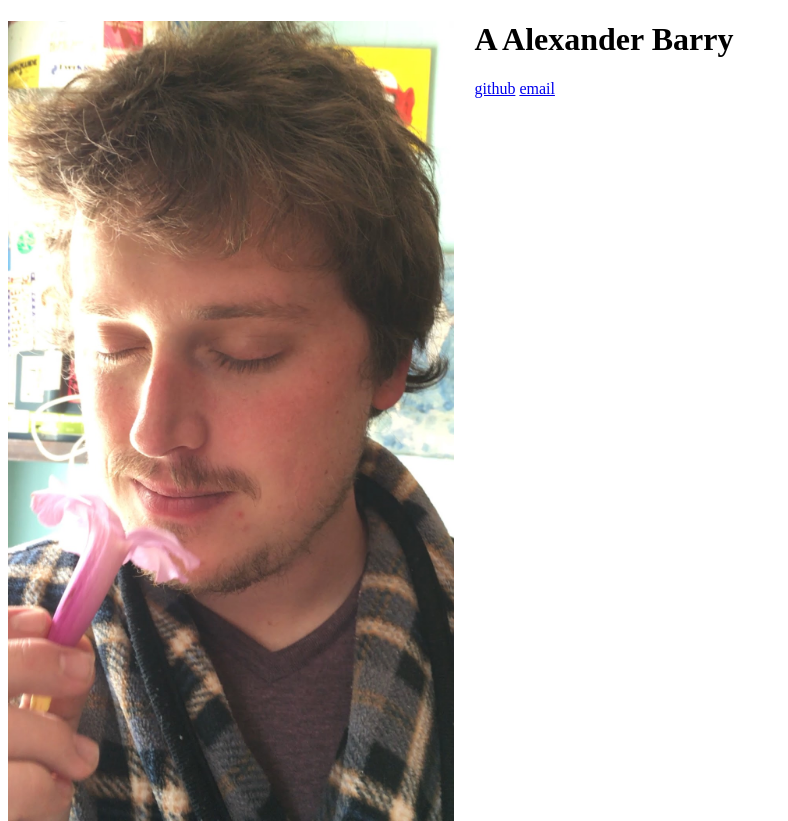
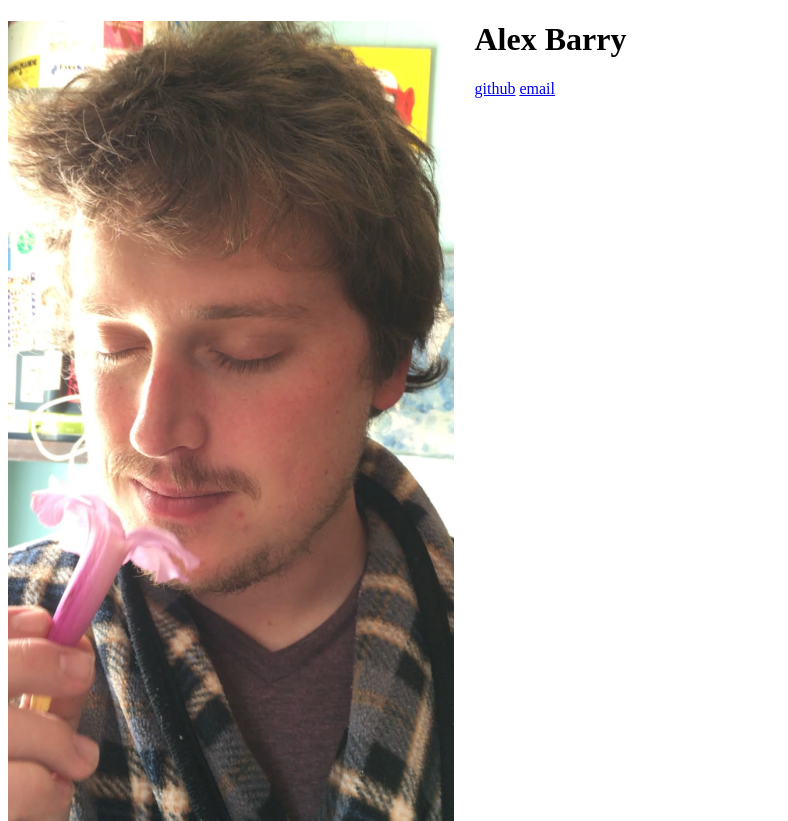
Before and after one commit to outerpasta/outerpasta.github.io, a plain HTML site: page index.html in a window 1280 px wide. Shown: the whole page, without its empty margins (0-788 px from the left). Drawn offline with Linux system fonts and the light colour scheme.

Commit message:
change name

```diff
--- a/index.html
+++ b/index.html
@@ -15,7 +15,7 @@
   <body>
     <img class="left-image" src="self.jpg" alt="Picture of me">
     <p>
-      <h1>A Alexander Barry</h1>
+      <h1>Alex Barry</h1>
       <a href="https://github.com/outerpasta">github</a>
       <a href="mailto: outerpasta@gmail.com">email</a>
     </p>
```
